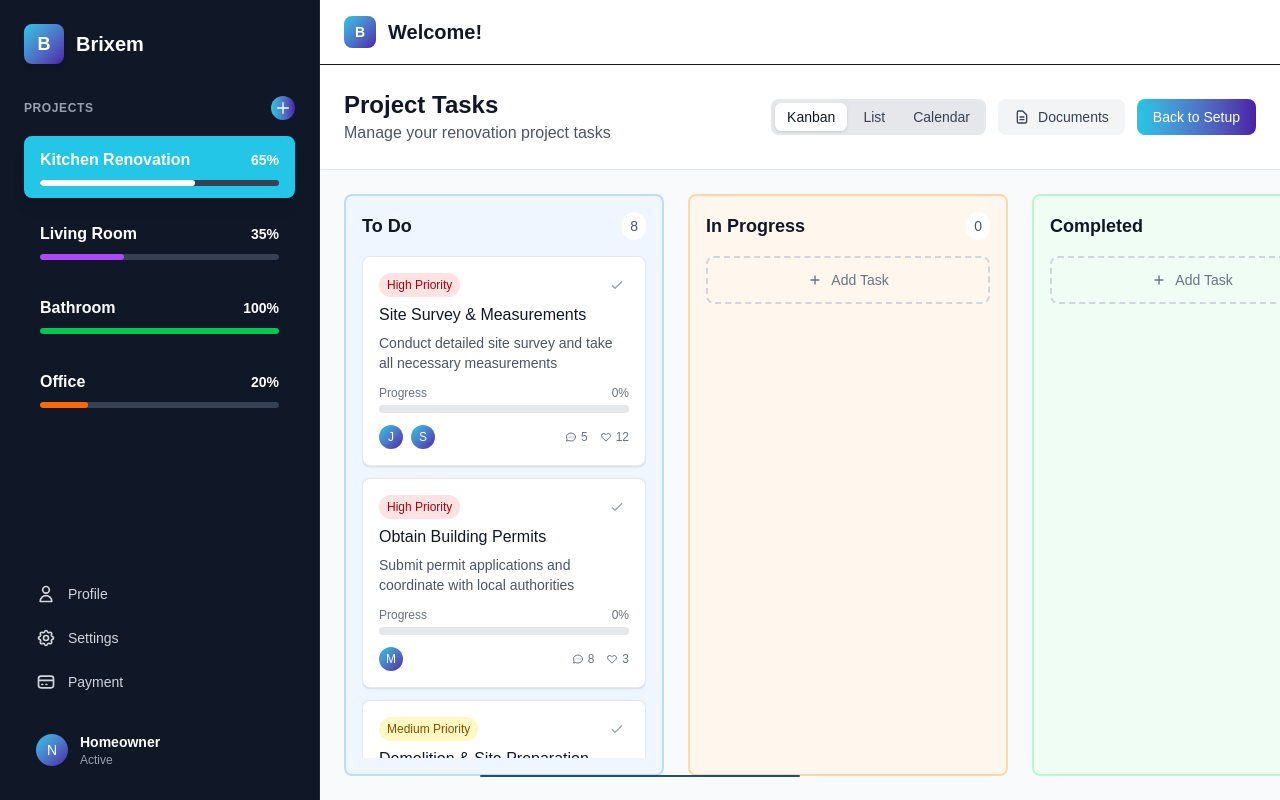
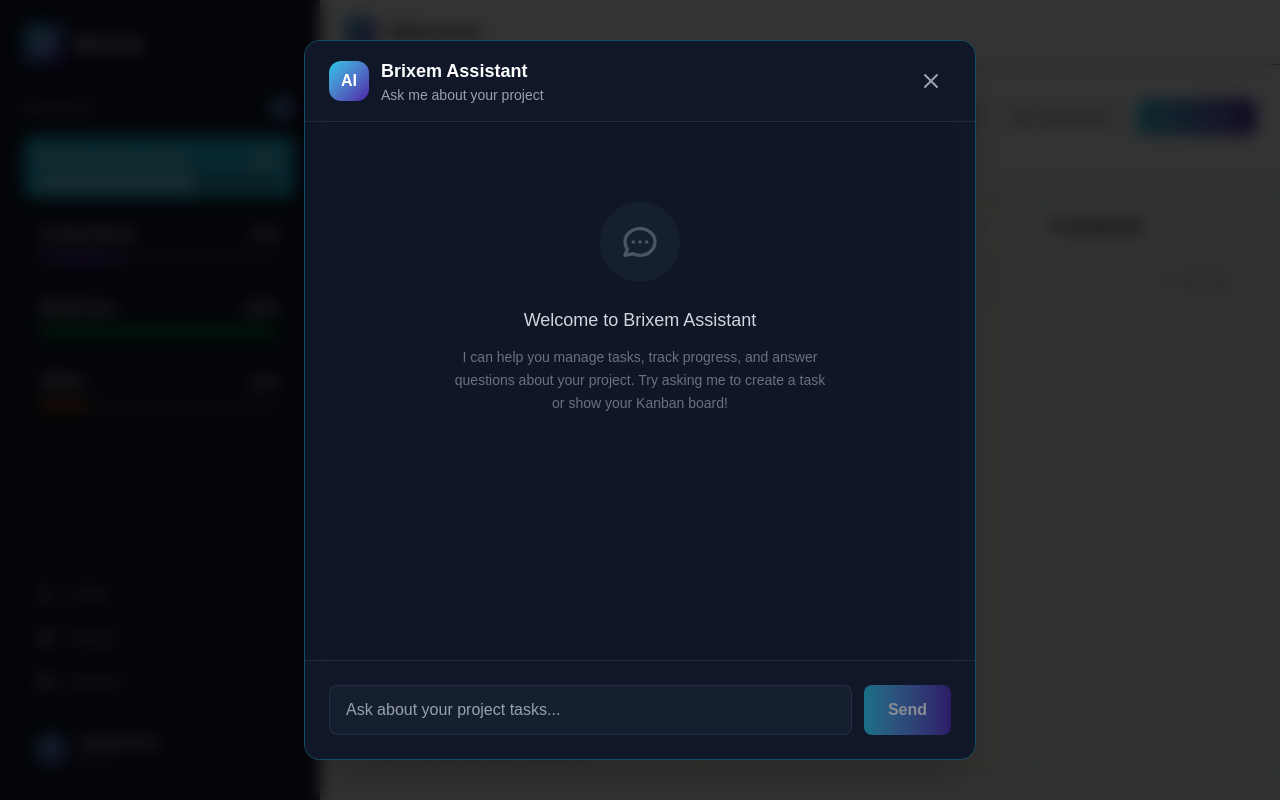
Before and after one commit to matiniy/Brixem-AI, a Next.js app: page /dashboard/homeowner in a window 1280 px wide. Both pictures are taken after a click on the element 640 px from the left and 745 px from the top of the page. Built offline with nearby package versions, Linux system fonts and the light colour scheme.

Commit message:
Completely rebuild DashboardChat component from scratch to fix UI issues - clean, simple implementation with proper state management

```diff
--- a/src/components/DashboardChat.tsx
+++ b/src/components/DashboardChat.tsx
@@ -1,4 +1,5 @@
 "use client";
+
 import React, { useState, useRef, useEffect } from "react";
 
 interface Message {
@@ -24,64 +25,57 @@ export default function DashboardChat({
   onToggleExpanded
 }: DashboardChatProps) {
   const [inputValue, setInputValue] = useState("");
-  const [isFocused, setIsFocused] = useState(false);
-  const [isHovered, setIsHovered] = useState(false);
   const [localMessages, setLocalMessages] = useState<Message[]>(messages);
   const [pendingTask, setPendingTask] = useState<string | null>(null);
-  const [internalExpanded, setInternalExpanded] = useState(false);
   const messagesEndRef = useRef<HTMLDivElement>(null);
   const inputRef = useRef<HTMLInputElement>(null);
-  const chatRef = useRef<HTMLDivElement>(null);
 
-  // Use a more reliable state management approach
-  const isActuallyExpanded = internalExpanded || isExpanded;
-
+  // Sync messages
   useEffect(() => {
     setLocalMessages(messages);
   }, [messages]);
 
-  // Sync internal expanded state with external state
+  // Auto-scroll to bottom
   useEffect(() => {
-    setInternalExpanded(isExpanded);
-  }, [isExpanded]);
+    messagesEndRef.current?.scrollIntoView({ behavior: "smooth" });
+  }, [localMessages]);
 
-  useEffect(() => {
-    if (messagesEndRef.current && isExpanded) {
-      messagesEndRef.current.scrollIntoView({ behavior: 'smooth' });
+  // Detect task creation in messages
+  function detectTask(text: string): string | null {
+    const taskKeywords = ["create task", "add task", "new task", "make task"];
+    const lowerText = text.toLowerCase();
+
+    for (const keyword of taskKeywords) {
+      if (lowerText.includes(keyword)) {
+        // Extract task description after the keyword
+        const index = lowerText.indexOf(keyword);
+        const afterKeyword = text.slice(index + keyword.length).trim();
+        if (afterKeyword) {
+          return afterKeyword;
         }
-  }, [localMessages, isExpanded]);
-
-  // Removed click-outside detection to prevent chat from disappearing
-  // Users can close chat manually using the X button
-
-  // Task-like message detection
-  function detectTask(text: string): string | null {
-    const taskPattern = /^(add|create task|to-?do)[:\s-]+(.+)/i;
-    const match = text.match(taskPattern);
-    if (match) {
-      return match[2].trim();
+      }
     }
     return null;
   }
 
   const handleSubmit = (e: React.FormEvent) => {
     e.preventDefault();
-    if (inputValue.trim()) {
-      const taskText = detectTask(inputValue.trim());
-      if (taskText) {
-        // Show confirmation prompt
+    if (!inputValue.trim()) return;
+
+    const message = inputValue.trim();
+    setInputValue("");
+
+    // Check if this is a task creation request
+    const detectedTask = detectTask(message);
+    if (detectedTask) {
+      setPendingTask(detectedTask);
       setLocalMessages(prev => [
         ...prev,
-          { role: "user", text: inputValue.trim() },
-          { role: "ai", text: `Create this as a task?`, type: "task-confirm", taskText }
+        { role: "user", text: message },
+        { role: "ai", text: `Would you like me to create a task: "${detectedTask}"?`, type: "task-confirm", taskText: detectedTask }
       ]);
-        setPendingTask(taskText);
-        setInputValue("");
-        return;
-      }
-      // Normal message
-      onSend(inputValue.trim());
-      setInputValue("");
+    } else {
+      onSend(message);
     }
   };
 
@@ -92,34 +86,15 @@ export default function DashboardChat({
     }
   };
 
-  const handleInputFocus = () => {
-    setIsFocused(true);
-    // Only expand if not already expanded to prevent conflicts
-    if (!isActuallyExpanded) {
-      setInternalExpanded(true);
+  const handleChatClick = () => {
+    if (!isExpanded) {
       onToggleExpanded?.(true);
     }
   };
 
-  const handleInputBlur = () => {
-    setIsFocused(false);
-  };
-
-  const handleChatClick = (e: React.MouseEvent) => {
-    e.preventDefault();
-    e.stopPropagation();
-    console.log('Chat clicked, current expanded state:', isActuallyExpanded);
-    if (!isActuallyExpanded) {
-      console.log('Expanding chat...');
-      setInternalExpanded(true);
-      onToggleExpanded?.(true);
-    }
-  };
-
-  // Handle task confirmation
   const handleTaskConfirm = (yes: boolean) => {
     if (yes && pendingTask) {
-      // Simulate adding to Kanban (replace with real logic as needed)
+      onSend(`Create task: ${pendingTask}`);
       setLocalMessages(prev => [
         ...prev,
         { role: "ai", text: `Task "${pendingTask}" created and added to your Kanban board!`, type: "system" }
@@ -133,26 +108,17 @@ export default function DashboardChat({
     setPendingTask(null);
   };
 
+  // Collapsed state
+  if (!isExpanded) {
     return (
-    <div className="fixed bottom-6 left-1/2 transform -translate-x-1/2 z-[999999] pointer-events-auto">
-      {/* Collapsed State - Unified Style */}
-      {!isActuallyExpanded && (
+      <div className="fixed bottom-6 left-1/2 transform -translate-x-1/2 z-[999999]">
         <div
-          ref={chatRef}
-          className={`bg-gray-900/90 backdrop-blur-lg rounded-full flex items-center gap-2 sm:gap-3 shadow-2xl border border-white/20 cursor-pointer touch-manipulation transition-all duration-300 ease-in-out hover:shadow-2xl overflow-x-hidden
-            ${isFocused || isHovered
-              ? 'min-w-[280px] sm:min-w-[320px] max-w-[340px] sm:max-w-[400px] px-3 sm:px-4 py-2.5 sm:py-3 scale-105'
-              : 'min-w-[220px] sm:min-w-[280px] max-w-[280px] sm:max-w-[340px] px-2.5 sm:px-3 py-2 sm:py-2.5 scale-100'}
-          `}
+          className="bg-gray-900/90 backdrop-blur-lg rounded-full flex items-center gap-3 px-4 py-3 shadow-2xl border border-white/20 cursor-pointer transition-all duration-300 hover:shadow-2xl min-w-[280px] max-w-[400px]"
           onClick={handleChatClick}
-          onMouseDown={(e) => e.stopPropagation()}
-          onMouseUp={(e) => e.stopPropagation()}
-          onMouseEnter={() => setIsHovered(true)}
-          onMouseLeave={() => setIsHovered(false)}
         >
           {/* Chat Icon */}
           <div className="flex-shrink-0">
-            <svg className="w-5 h-5 sm:w-6 sm:h-6 text-[#23c6e6] transition-colors duration-200" fill="none" stroke="currentColor" viewBox="0 0 24 24">
+            <svg className="w-6 h-6 text-[#23c6e6]" fill="none" stroke="currentColor" viewBox="0 0 24 24">
               <path strokeLinecap="round" strokeLinejoin="round" strokeWidth={2} d="M8 12h.01M12 12h.01M16 12h.01M21 12c0 4.418-4.03 8-9 8a9.863 9.863 0 01-4.255-.949L3 20l1.395-3.72C3.512 15.042 3 13.574 3 12c0-4.418 4.03-8 9-8s9 3.582 9 8z" />
             </svg>
           </div>
@@ -165,58 +131,36 @@ export default function DashboardChat({
               value={inputValue}
               onChange={(e) => setInputValue(e.target.value)}
               onKeyPress={handleKeyPress}
-              onFocus={handleInputFocus}
-              onBlur={handleInputBlur}
               placeholder={placeholder}
-              className="w-full bg-transparent text-white placeholder-gray-300 text-sm sm:text-base focus:outline-none transition-colors duration-200"
+              className="w-full bg-transparent text-white placeholder-gray-300 text-sm focus:outline-none"
             />
           </div>
-
-          {/* Right Icons */}
-          <div className="flex items-center gap-1.5 sm:gap-2">
-            {/* Microphone Icon */}
-            <button
-              type="button"
-              className="p-1.5 sm:p-2 rounded-full hover:bg-[#23c6e6]/20 active:bg-[#23c6e6]/30 transition-colors duration-200 touch-manipulation"
-            >
-              <svg className="w-5 h-5 sm:w-6 sm:h-6 text-[#23c6e6]" fill="none" stroke="currentColor" viewBox="0 0 24 24">
-                <path strokeLinecap="round" strokeLinejoin="round" strokeWidth={2} d="M19 11a7 7 0 01-7 7m0 0a7 7 0 01-7-7m7 7v4m0 0H8m4 0h4m-4-8a3 3 0 01-3-3V5a3 3 0 116 0v6a3 3 0 01-3 3z" />
-              </svg>
-            </button>
 
           {/* Send Button */}
           <button
             type="button"
             onClick={handleSubmit}
             disabled={!inputValue.trim()}
-              className="w-8 h-8 sm:w-10 sm:h-10 bg-gradient-to-r from-[#23c6e6] to-[#4b1fa7] rounded-full flex items-center justify-center hover:opacity-90 active:scale-95 transition-all duration-200 disabled:opacity-50 disabled:cursor-not-allowed hover:scale-110 shadow touch-manipulation"
+            className="w-8 h-8 bg-gradient-to-r from-[#23c6e6] to-[#4b1fa7] rounded-full flex items-center justify-center hover:opacity-90 transition-all duration-200 disabled:opacity-50 disabled:cursor-not-allowed"
           >
-              <svg className="w-4 h-4 sm:w-5 sm:h-5 text-white" fill="none" stroke="currentColor" viewBox="0 0 24 24">
+            <svg className="w-4 h-4 text-white" fill="none" stroke="currentColor" viewBox="0 0 24 24">
               <path strokeLinecap="round" strokeLinejoin="round" strokeWidth={2} d="M12 19l9 2-9-18-9 18 9-2zm0 0v-8" />
             </svg>
           </button>
         </div>
       </div>
-      )}
+    );
+  }
 
-      {/* Expanded State - Full Chat Interface with Better Visibility */}
-      {isActuallyExpanded && (
-        <div
-          ref={chatRef}
-          className="fixed inset-0 z-[999999] flex items-center justify-center bg-black/80 backdrop-blur-sm pointer-events-auto"
-          onClick={(e) => e.stopPropagation()}
-          onMouseDown={(e) => e.stopPropagation()}
-          onMouseUp={(e) => e.stopPropagation()}
-        >
-         <div
-           className="relative flex flex-col w-full h-full min-w-[320px] sm:w-full sm:max-w-[520px] sm:max-h-[calc(100vh-48px)] bg-gray-900/95 backdrop-blur-xl sm:rounded-2xl sm:shadow-2xl sm:border sm:border-[#23c6e6]/30 overflow-hidden"
-           onClick={(e) => e.stopPropagation()}
-         >
+  // Expanded state
+  return (
+    <div className="fixed inset-0 z-[999999] flex items-center justify-center bg-black/80 backdrop-blur-sm">
+      <div className="relative flex flex-col w-full h-full max-w-2xl max-h-[90vh] bg-gray-900/95 backdrop-blur-xl rounded-2xl shadow-2xl border border-[#23c6e6]/30 overflow-hidden">
         {/* Header */}
-            <div className="flex items-center justify-between px-4 py-4 border-b border-gray-700/50 bg-gray-900/90 backdrop-blur-sm sticky top-0 left-0 right-0 z-10 sm:rounded-t-2xl">
+        <div className="flex items-center justify-between px-6 py-4 border-b border-gray-700/50 bg-gray-900/90">
           <div className="flex items-center gap-3">
-                <div className="w-10 h-10 rounded-xl bg-gradient-to-br from-[#23c6e6] to-[#4b1fa7] flex items-center justify-center shadow-lg">
-                  <span className="text-white font-bold text-base">AI</span>
+            <div className="w-10 h-10 rounded-xl bg-gradient-to-br from-[#23c6e6] to-[#4b1fa7] flex items-center justify-center">
+              <span className="text-white font-bold">AI</span>
             </div>
             <div>
               <h3 className="font-semibold text-white text-lg">Brixem Assistant</h3>
@@ -224,12 +168,8 @@ export default function DashboardChat({
             </div>
           </div>
           <button
-                onClick={() => {
-                  setInternalExpanded(false);
-                  onToggleExpanded?.(false);
-                }}
-                className="text-gray-400 hover:text-white transition-colors duration-200 touch-manipulation p-2 rounded-lg hover:bg-gray-800/50"
-                style={{ zIndex: 10 }}
+            onClick={() => onToggleExpanded?.(false)}
+            className="text-gray-400 hover:text-white transition-colors duration-200 p-2 rounded-lg hover:bg-gray-800/50"
           >
             <svg className="w-6 h-6" fill="none" stroke="currentColor" viewBox="0 0 24 24">
               <path strokeLinecap="round" strokeLinejoin="round" strokeWidth={2} d="M6 18L18 6M6 6l12 12" />
@@ -238,47 +178,49 @@ export default function DashboardChat({
         </div>
 
         {/* Messages */}
-            <div className="flex-1 overflow-y-auto px-3 sm:px-4 py-4 h-[calc(100vh-200px)] sm:h-[500px] scrollbar-thin scrollbar-thumb-gray-600/50 scrollbar-track-gray-800/30">
-              <div className="space-y-4 pr-1">
+        <div className="flex-1 overflow-y-auto px-6 py-4">
+          <div className="space-y-4">
             {localMessages.length === 0 ? (
               <div className="text-center text-gray-500 py-16">
-                    <div className="w-20 h-20 mx-auto mb-6 rounded-full bg-gray-800/50 backdrop-blur-sm flex items-center justify-center">
+                <div className="w-20 h-20 mx-auto mb-6 rounded-full bg-gray-800/50 flex items-center justify-center">
                   <svg className="w-10 h-10 text-gray-600" fill="none" stroke="currentColor" viewBox="0 0 24 24">
                     <path strokeLinecap="round" strokeLinejoin="round" strokeWidth={2} d="M8 12h.01M12 12h.01M16 12h.01M21 12c0 4.418-4.03 8-9 8a9.863 9.863 0 01-4.255-.949L3 20l1.395-3.72C3.512 15.042 3 13.574 3 12c0-4.418 4.03-8 9-8s9 3.582 9 8z" />
                   </svg>
                 </div>
                 <h4 className="text-lg font-medium text-gray-300 mb-3">Welcome to Brixem Assistant</h4>
-                    <p className="text-sm text-gray-500 max-w-sm mx-auto leading-relaxed">I can help you manage tasks, track progress, and answer questions about your project. Try asking me to create a task or show your Kanban board!</p>
+                <p className="text-sm text-gray-500 max-w-sm mx-auto leading-relaxed">
+                  I can help you manage tasks, track progress, and answer questions about your project.
+                  Try asking me to create a task or show your Kanban board!
+                </p>
               </div>
             ) : (
               localMessages.map((msg, i) => (
                 <div
                   key={i}
-                      className={`flex ${msg.role === 'user' ? 'justify-end' : msg.type === 'system' ? 'justify-center' : 'justify-start'} animate-in fade-in translate-y-2 duration-300`}
+                  className={`flex ${msg.role === 'user' ? 'justify-end' : msg.type === 'system' ? 'justify-center' : 'justify-start'}`}
                 >
                   <div
-                        className={`px-4 py-3 rounded-2xl text-sm max-w-[90%] sm:max-w-[85%] break-words shadow-lg backdrop-blur-sm ${
+                    className={`px-4 py-3 rounded-2xl text-sm max-w-[85%] break-words shadow-lg ${
                       msg.role === 'user'
-                            ? 'bg-gradient-to-r from-[#23c6e6]/90 to-[#4b1fa7]/90 text-white rounded-br-md border border-[#23c6e6]/20'
+                        ? 'bg-gradient-to-r from-[#23c6e6]/90 to-[#4b1fa7]/90 text-white rounded-br-md'
                         : msg.type === 'system'
                           ? 'bg-gray-700/80 text-white font-semibold'
-                              : 'bg-gray-800/70 text-gray-100 rounded-bl-md border border-gray-700/50'
+                          : 'bg-gray-800/70 text-gray-100 rounded-bl-md'
                     }`}
                   >
                     {msg.text}
-                        {/* Task confirmation buttons */}
                     {msg.type === 'task-confirm' && (
                       <div className="flex gap-3 mt-3">
                         <button
                           type="button"
-                              className="px-4 py-2 min-w-[80px] rounded-lg bg-gradient-to-r from-[#23c6e6] to-[#4b1fa7] text-white font-semibold shadow hover:opacity-90 active:scale-95 transition border-0"
+                          className="px-4 py-2 rounded-lg bg-gradient-to-r from-[#23c6e6] to-[#4b1fa7] text-white font-semibold shadow hover:opacity-90 transition"
                           onClick={() => handleTaskConfirm(true)}
                         >
                           Yes
                         </button>
                         <button
                           type="button"
-                              className="px-4 py-2 min-w-[64px] rounded-lg bg-gray-200 text-black font-semibold hover:bg-gray-300 active:scale-95 transition border border-gray-300"
+                          className="px-4 py-2 rounded-lg bg-gray-200 text-black font-semibold hover:bg-gray-300 transition"
                           onClick={() => handleTaskConfirm(false)}
                         >
                           No
@@ -294,8 +236,8 @@ export default function DashboardChat({
         </div>
 
         {/* Input */}
-            <div className="p-3 sm:p-4 border-t border-gray-700/50 bg-gray-900/90 backdrop-blur-sm sticky bottom-0 left-0 right-0 z-10 sm:rounded-b-2xl">
-              <form onSubmit={handleSubmit} className="flex gap-2 sm:gap-3 pb-2">
+        <div className="p-6 border-t border-gray-700/50 bg-gray-900/90">
+          <form onSubmit={handleSubmit} className="flex gap-3">
             <div className="flex-1 relative">
               <input
                 ref={inputRef}
@@ -304,61 +246,19 @@ export default function DashboardChat({
                 onChange={(e) => setInputValue(e.target.value)}
                 onKeyPress={handleKeyPress}
                 placeholder={placeholder}
-                    className="w-full px-4 py-3 text-sm bg-gray-800/70 backdrop-blur-sm border border-gray-600/50 rounded-xl focus:outline-none focus:ring-2 focus:ring-[#23c6e6]/30 focus:border-[#23c6e6] text-white placeholder-gray-400 transition-all duration-200"
+                className="w-full px-4 py-3 bg-gray-800/50 text-white placeholder-gray-400 rounded-lg border border-gray-700/50 focus:outline-none focus:border-[#23c6e6]/50 transition-colors"
               />
-                  {inputValue.trim() && (
-                    <button
-                      type="button"
-                      onClick={() => setInputValue("")}
-                      className="absolute right-3 top-1/2 transform -translate-y-1/2 text-gray-400 hover:text-gray-300 transition-colors"
-                    >
-                      <svg className="w-4 h-4" fill="none" stroke="currentColor" viewBox="0 0 24 24">
-                        <path strokeLinecap="round" strokeLinejoin="round" strokeWidth={2} d="M6 18L18 6M6 6l12 12" />
-                      </svg>
-                    </button>
-                  )}
             </div>
             <button
               type="submit"
               disabled={!inputValue.trim()}
-                  className="px-6 py-3 bg-gradient-to-r from-[#23c6e6]/90 to-[#4b1fa7]/90 text-white rounded-xl text-sm font-medium hover:opacity-90 active:scale-95 transition-all duration-200 disabled:opacity-50 disabled:cursor-not-allowed touch-manipulation shadow-lg hover:shadow-xl backdrop-blur-sm border border-[#23c6e6]/20 hover:scale-105"
+              className="px-6 py-3 bg-gradient-to-r from-[#23c6e6] to-[#4b1fa7] text-white font-semibold rounded-lg hover:opacity-90 transition-all duration-200 disabled:opacity-50 disabled:cursor-not-allowed"
             >
-                  <svg className="w-5 h-5" fill="none" stroke="currentColor" viewBox="0 0 24 24">
-                    <path strokeLinecap="round" strokeLinejoin="round" strokeWidth={2} d="M12 19l9 2-9-18-9 18 9-2zm0 0v-8" />
-                  </svg>
+              Send
             </button>
           </form>
-              {/* Quick Actions */}
-              <div className="flex justify-between mt-3 gap-2">
-                <button
-                  type="button"
-                  className="flex-1 flex items-center justify-center gap-2 px-3 py-2 rounded-lg bg-gradient-to-r from-[#23c6e6]/80 to-[#4b1fa7]/80 text-white text-xs font-medium shadow hover:opacity-90 active:scale-95 transition-all duration-150"
-                  onClick={() => {/* TODO: Open create task modal/flow */}}
-                >
-                  <svg className="w-4 h-4" fill="none" stroke="currentColor" viewBox="0 0 24 24"><path strokeLinecap="round" strokeLinejoin="round" strokeWidth={2} d="M12 4v16m8-8H4" /></svg>
-                  Create Task
-                </button>
-                <button
-                  type="button"
-                  className="flex-1 flex items-center justify-center gap-2 px-3 py-2 rounded-lg bg-gray-800 text-white text-xs font-medium shadow hover:bg-gray-700 active:scale-95 transition-all duration-150"
-                  onClick={() => {/* TODO: Show Kanban board */}}
-                >
-                  <svg className="w-4 h-4" fill="none" stroke="currentColor" viewBox="0 0 24 24"><path strokeLinecap="round" strokeLinejoin="round" strokeWidth={2} d="M4 6h16M4 10h16M4 14h16M4 18h16" /></svg>
-                  Show Kanban
-                </button>
-                <button
-                  type="button"
-                  className="flex-1 flex items-center justify-center gap-2 px-3 py-2 rounded-lg bg-gray-800 text-white text-xs font-medium shadow hover:bg-gray-700 active:scale-95 transition-all duration-150"
-                  onClick={() => {/* TODO: Attach file */}}
-                >
-                  <svg className="w-4 h-4" fill="none" stroke="currentColor" viewBox="0 0 24 24"><path strokeLinecap="round" strokeLinejoin="round" strokeWidth={2} d="M15.172 7l-6.586 6.586a2 2 0 102.828 2.828l6.414-6.586a4 4 0 00-5.656-5.656l-6.415 6.585a6 6 0 108.486 8.486L20.5 13" /></svg>
-                  Attach File
-                </button>
         </div>
       </div>
     </div>
-        </div>
-      )}
-    </div>
   );
 }
```
Lines whose indentation alone changed are shown as unchanged.
